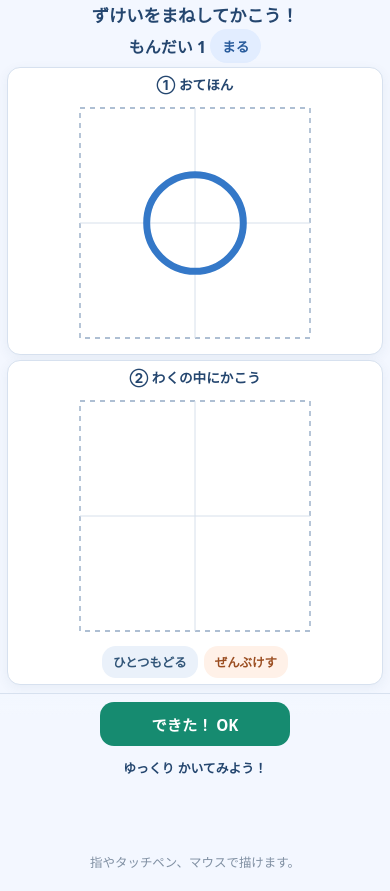
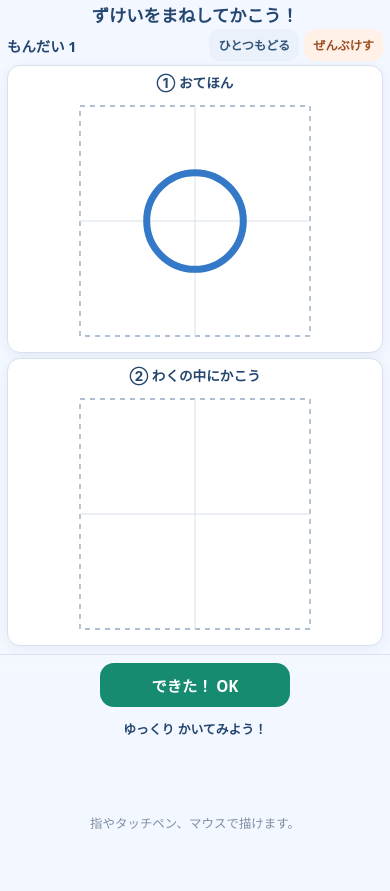
Before and after one commit to kotobakichi/kotoba-himitsu-kichi, a plain HTML site: page game4.html in a window 390 px wide. Both pictures are taken after a click on the button "ゲームスタート！". After the commit the page ends 852 px from the top, so only its background shows below. Drawn offline with Linux system fonts and the light colour scheme.

Commit message:
Update game4.html

```diff
--- a/game4.html
+++ b/game4.html
@@ -78,6 +78,19 @@ main {
   margin: 0 0 12px;
 }
 
+.topbar-tools {
+  display: flex;
+  align-items: center;
+  gap: 7px;
+  flex-shrink: 0;
+}
+
+.topbar-tools button {
+  padding: 8px 12px;
+  font-size: .85rem;
+  white-space: nowrap;
+}
+
 .progress {
   font-weight: 700;
   color: var(--navy);
@@ -118,7 +131,6 @@ main {
   width: 100%;
   height: clamp(180px, 31vh, 280px);
   position: relative;
-  /* 外側の長方形の枠は表示せず、正方形のマスだけを残す */
   border: 0;
   border-radius: 0;
   overflow: hidden;
@@ -209,7 +221,6 @@ canvas {
   border-radius: 10px;
 }
 
-/* 点数と次へボタン */
 .score-next-wrap {
   display: flex;
   align-items: center;
@@ -248,7 +259,6 @@ footer {
   padding: 0 16px 20px;
 }
 
-/* PC・タブレット */
 @media (min-width: 700px) {
   .panels {
     grid-template-columns: 1fr 1fr;
@@ -277,7 +287,6 @@ footer {
   }
 }
 
-/* スマートフォン */
 @media (max-width: 699px) {
   header {
     padding: 2px 8px 0;
@@ -293,10 +302,26 @@ footer {
   }
 
   .topbar {
-    justify-content: center;
-    flex-wrap: wrap;
+    justify-content: space-between;
+    flex-wrap: nowrap;
     margin-bottom: 4px;
-    gap: 4px;
+    gap: 5px;
+  }
+
+  .progress {
+    font-size: .9rem;
+    white-space: nowrap;
+    flex-shrink: 0;
+  }
+
+  .topbar-tools {
+    gap: 5px;
+  }
+
+  .topbar-tools button {
+    padding: 7px 9px;
+    font-size: .76rem;
+    border-radius: 11px;
   }
 
   .panels {
@@ -314,22 +339,10 @@ footer {
     margin: 0 0 4px;
   }
 
-  /* 見本と描画欄の高さを同じにする */
   #workArea > .panel .canvas-wrap {
     height: 250px;
   }
 
-  .actions {
-    margin-top: 5px;
-    gap: 6px;
-  }
-
-  .actions button {
-    padding: 7px 11px;
-    font-size: .78rem;
-  }
-
-  /* 「できた！」を画面下に固定 */
   #workControls {
     position: sticky;
     bottom: 0;
@@ -358,7 +371,6 @@ footer {
     margin-top: 7px;
   }
 
-  /* 点数と「つぎへ」をスマホでも横並びにする */
   .score-next-wrap {
     width: 100%;
     gap: 8px;
@@ -384,7 +396,6 @@ footer {
   }
 }
 
-/* 小さいスマートフォン */
 @media (max-width: 380px) {
   #workArea > .panel .canvas-wrap {
     height: 230px;
@@ -397,7 +408,6 @@ footer {
   }
 }
 
-/* スタート・結果画面 */
 .start-screen,
 .result-screen {
   text-align: center;
@@ -486,7 +496,6 @@ footer {
 
 <main>
 
-  <!-- スタート画面 -->
 <section id="startScreen" class="panel start-screen">
   <div class="start-mark">✏️</div>
   <h2>ずけいをまねしてかこう！</h2>
@@ -497,17 +506,18 @@ footer {
   </button>
 </section>
 
-  <!-- ゲーム画面 -->
 <section id="gameScreen" class="hidden">
 
   <div class="topbar">
     <span class="progress" id="progress">もんだい 1</span>
-      <span class="pill" id="shapeLabel">まる</span>
+    <div class="topbar-tools">
+      <button class="secondary" id="undo">ひとつもどる</button>
+      <button class="warn" id="clear">ぜんぶけす</button>
+    </div>
   </div>
 
   <section class="panels" id="workArea">
 
-      <!-- 見本 -->
     <div class="panel">
       <h2>① おてほん</h2>
       <div class="canvas-wrap">
@@ -515,16 +525,10 @@ footer {
       </div>
     </div>
 
-      <!-- 描画 -->
     <div class="panel">
       <h2>② わくの中にかこう</h2>
       <div class="canvas-wrap">
         <canvas id="draw"></canvas>
-        </div>
-
-        <div class="actions">
-          <button class="secondary" id="undo">ひとつもどる</button>
-          <button class="warn" id="clear">ぜんぶけす</button>
       </div>
     </div>
 
@@ -538,7 +542,6 @@ footer {
     ゆっくり かいてみよう！
   </p>
 
-    <!-- 比較画面 -->
   <section id="comparison" class="hidden">
     <div class="panel">
       <h2>おてほんと くらべてみよう</h2>
@@ -566,7 +569,6 @@ footer {
 
 </section>
 
-  <!-- 結果画面 -->
 <section id="resultScreen" class="panel result-screen hidden">
   <div class="start-mark">🏆</div>
   <h2>チャレンジしゅうりょう！</h2>
@@ -642,7 +644,6 @@ function clearCanvas(canvas, ctx) {
 }
 
 function boardRect(w, h) {
-  /* 描画エリアいっぱいに近い大きな正方形のマス */
   const side = Math.min(w, h) * .92;
 
   return {
@@ -840,7 +841,6 @@ function newQuestion() {
 
   const type = types[Math.floor(Math.random() * types.length)];
 
-  /* 図形は「少し小さめ」と「大きめ」の2段階 */
   const sizes = [.42, .58];
   const size = sizes[Math.floor(Math.random() * sizes.length)];
 
@@ -869,9 +869,6 @@ function newQuestion() {
 
   document.getElementById("progress").textContent =
     `もんだい ${question}`;
-
-  document.getElementById("shapeLabel").textContent =
-    names[type];
 
   document.getElementById("feedback").textContent =
     "ゆっくり かいてみよう！";
```
Lines whose indentation alone changed are shown as unchanged.
